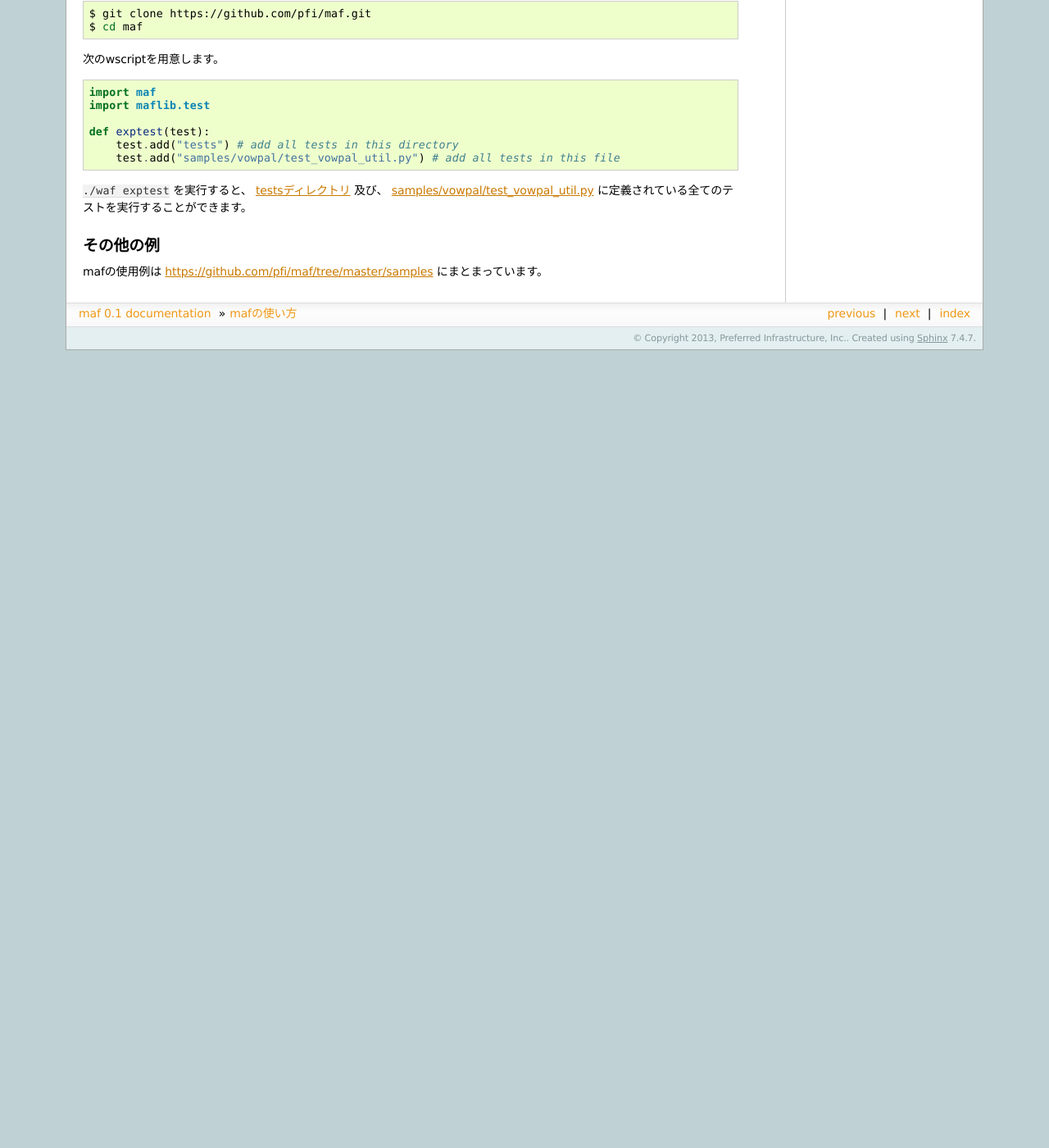
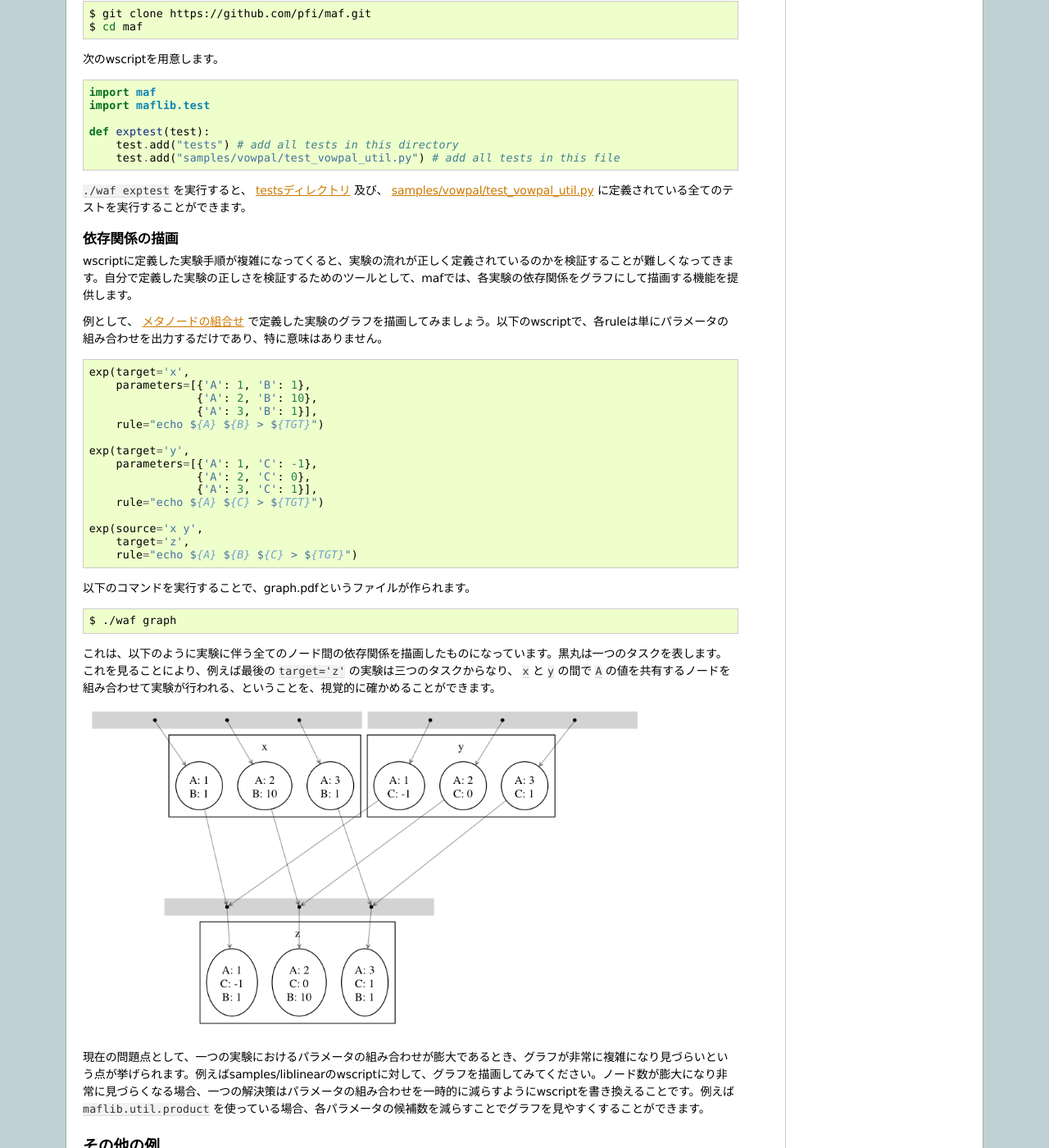
Before and after one commit to pfi/maf, a Sphinx documentation site: the page built from document/source/usage.rst, in a window 1280 px wide and 1400 px high, scrolled down 12293 px. Shown: the whole window at 82% size. Built offline with Sphinx 7.4.7, drawn with Linux system fonts in a browser that asks for light colours; formulas are drawn with MathJax 3; before the commit the page ends 12720 px from its top, so only the background shows below that.

Commit message:
Add a brief introduction to graph; some notes are still needed

```diff
--- a/document/source/usage.rst
+++ b/document/source/usage.rst
@@ -685,6 +687,45 @@ wscriptに ``exptest()`` が定義されていれば、 ``./waf exptest`` によ
 
 ``./waf exptest`` を実行すると、 `testsディレクトリ <https://github.com/pfi/maf/tree/master/tests>`_ 及び、 `samples/vowpal/test_vowpal_util.py <https://github.com/pfi/maf/blob/master/samples/vowpal/test_vowpal_util.py>`_ に定義されている全てのテストを実行することができます。
 
+依存関係の描画
+~~~~~~~~~~~~~~~
+
+wscriptに定義した実験手順が複雑になってくると、実験の流れが正しく定義されているのかを検証することが難しくなってきます。自分で定義した実験の正しさを検証するためのツールとして、mafでは、各実験の依存関係をグラフにして描画する機能を提供します。
+
+例として、 :ref:`metanode_combination` で定義した実験のグラフを描画してみましょう。以下のwscriptで、各ruleは単にパラメータの組み合わせを出力するだけであり、特に意味はありません。
+
+.. code-block:: python
+
+   exp(target='x',
+       parameters=[{'A': 1, 'B': 1},
+                   {'A': 2, 'B': 10},
+                   {'A': 3, 'B': 1}],
+       rule="echo ${A} ${B} > ${TGT}")
+
+   exp(target='y',
+       parameters=[{'A': 1, 'C': -1},
+                   {'A': 2, 'C': 0},
+                   {'A': 3, 'C': 1}],
+       rule="echo ${A} ${C} > ${TGT}")
+
+   exp(source='x y',
+       target='z',
+       rule="echo ${A} ${B} ${C} > ${TGT}")
+
+以下のコマンドを実行することで、graph.pdfというファイルが作られます。
+
+.. code-block:: bash
+
+   $ ./waf graph
+
+これは、以下のように実験に伴う全てのノード間の依存関係を描画したものになっています。黒丸は一つのタスクを表します。これを見ることにより、例えば最後の ``target='z'`` の実験は三つのタスクからなり、 ``x`` と ``y`` の間で ``A`` の値を共有するノードを組み合わせて実験が行われる、ということを、視覚的に確かめることができます。
+
+.. image:: figures/maf_graph_example.png
+   :scale: 75%
+
+現在の問題点として、一つの実験におけるパラメータの組み合わせが膨大であるとき、グラフが非常に複雑になり見づらいという点が挙げられます。例えばsamples/liblinearのwscriptに対して、グラフを描画してみてください。ノード数が膨大になり非常に見づらくなる場合、一つの解決策はパラメータの組み合わせを一時的に減らすようにwscriptを書き換えることです。例えば ``maflib.util.product`` を使っている場合、各パラメータの候補数を減らすことでグラフを見やすくすることができます。
+
+
 その他の例
 ----------
 
```
Also changed, not shown: other parts of document/source/usage.rst (+2 -0 lines), document/source/figures/maf_graph_example.png (added).
